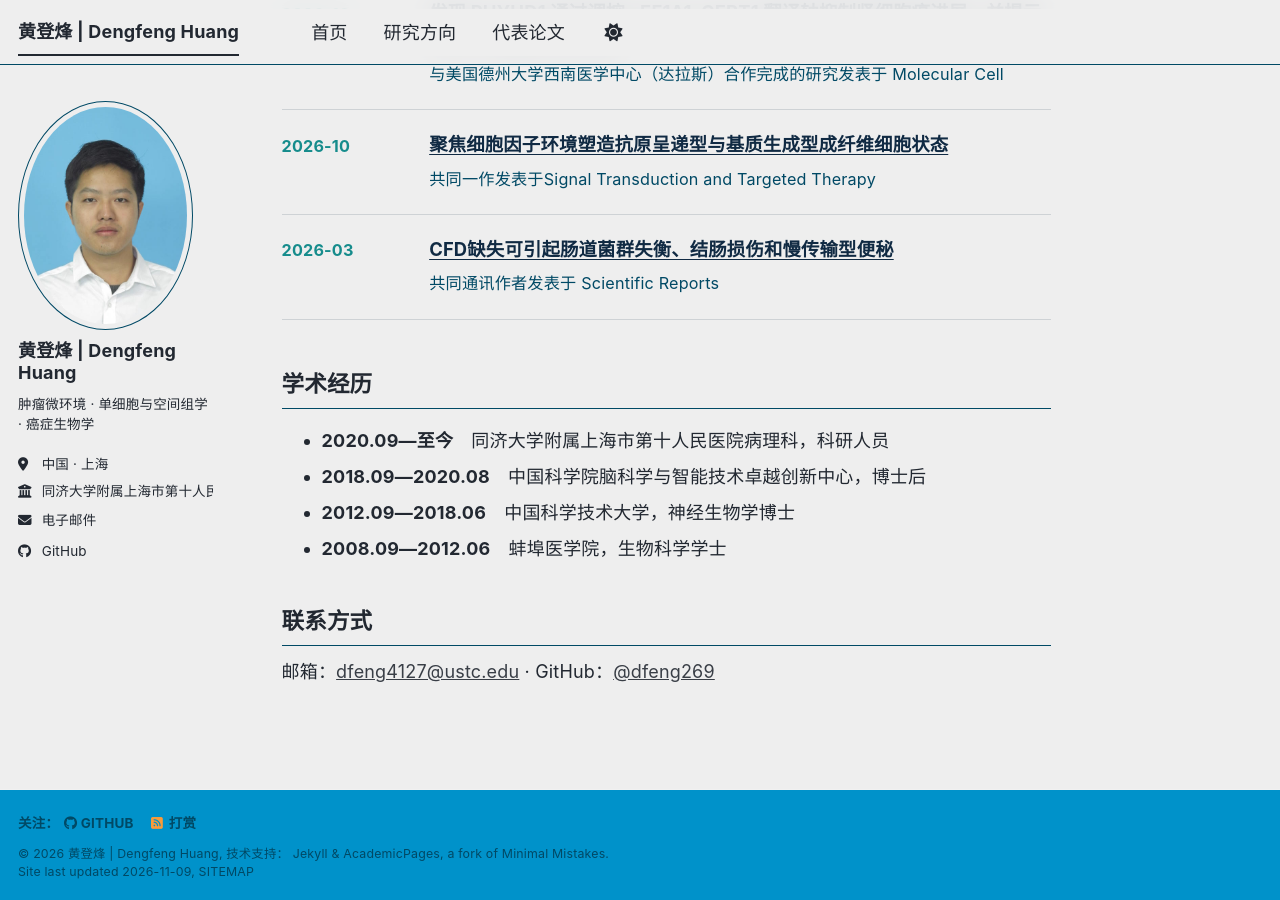
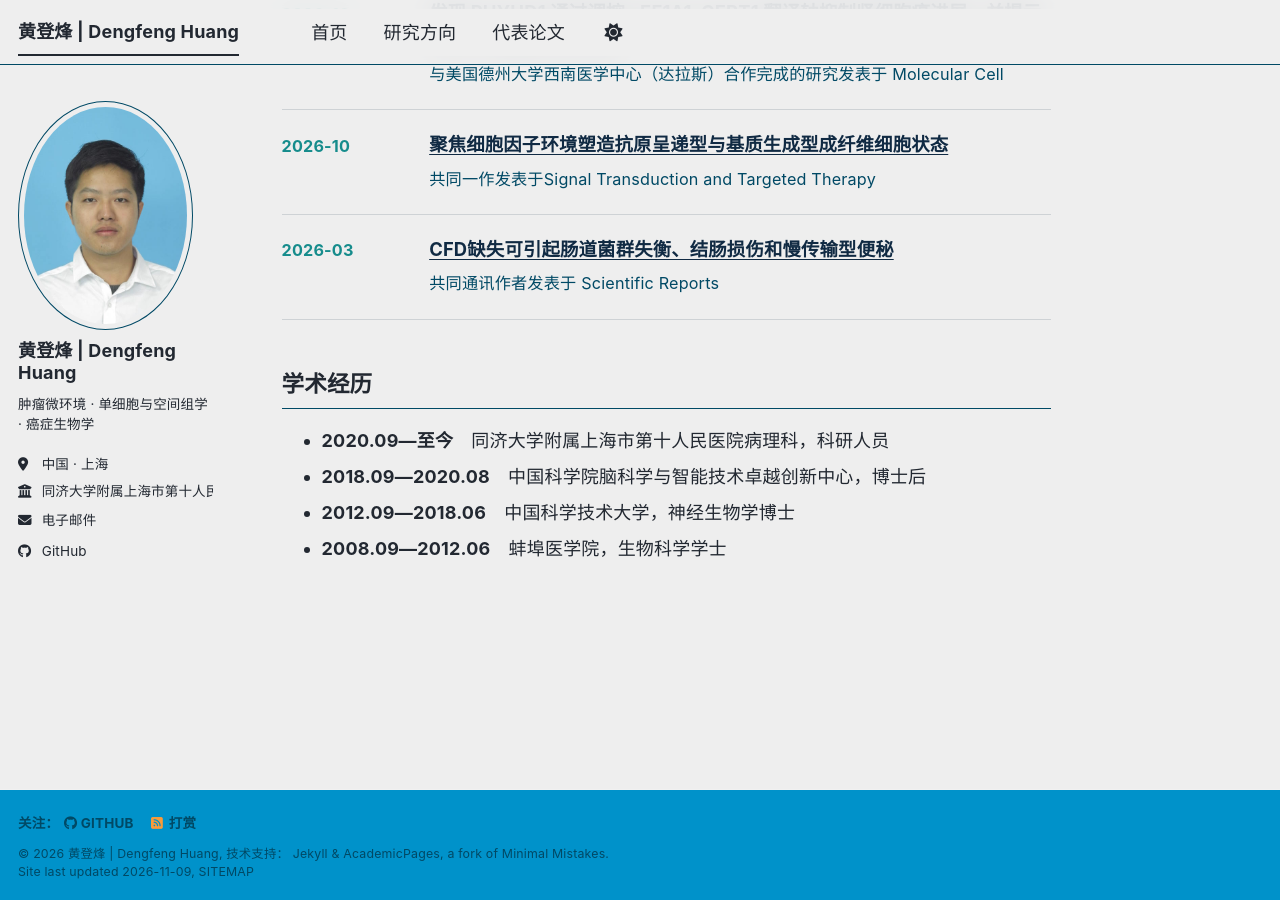
Before and after one commit to dfeng269/dfeng269.github.io, a Jekyll site: the page built from _pages/about.md, in a window 1280 px wide and 900 px high, scrolled down 655 px. Built offline with Jekyll 4.4.1, drawn with Linux system fonts in a browser that asks for light colours; a style sheet for code colours, icons or effects is not loaded.

Commit message:
Update about.md

```diff
--- a/_pages/about.md
+++ b/_pages/about.md
@@ -51,7 +51,3 @@ description: "黄登烽，同济大学附属上海市第十人民医院病理科
 - **2018.09—2020.08**　中国科学院脑科学与智能技术卓越创新中心，博士后
 - **2012.09—2018.06**　中国科学技术大学，神经生物学博士
 - **2008.09—2012.06**　蚌埠医学院，生物科学学士
-
-## 联系方式
-
-邮箱：[dfeng4127@ustc.edu](mailto:dfeng4127@ustc.edu) · GitHub：[@dfeng269](https://github.com/dfeng269)
```
